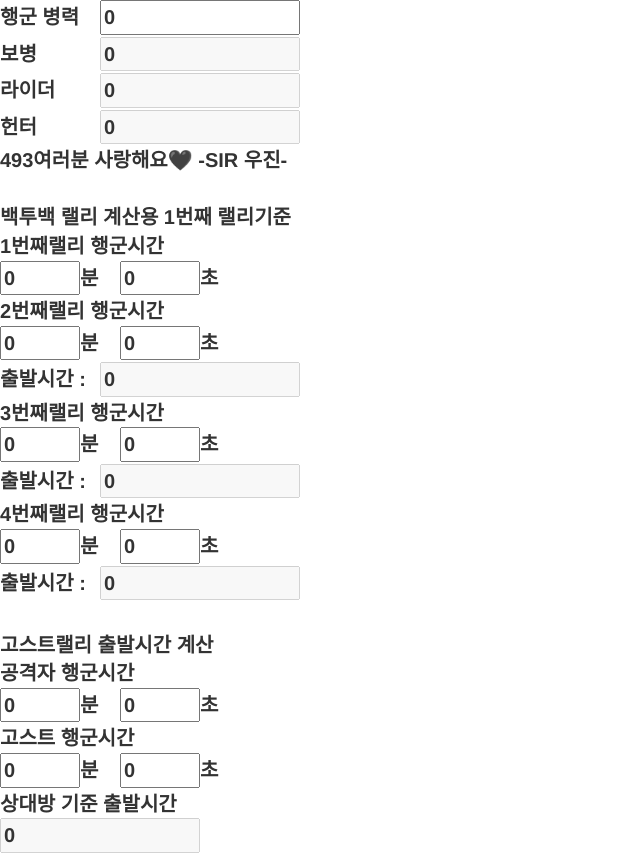
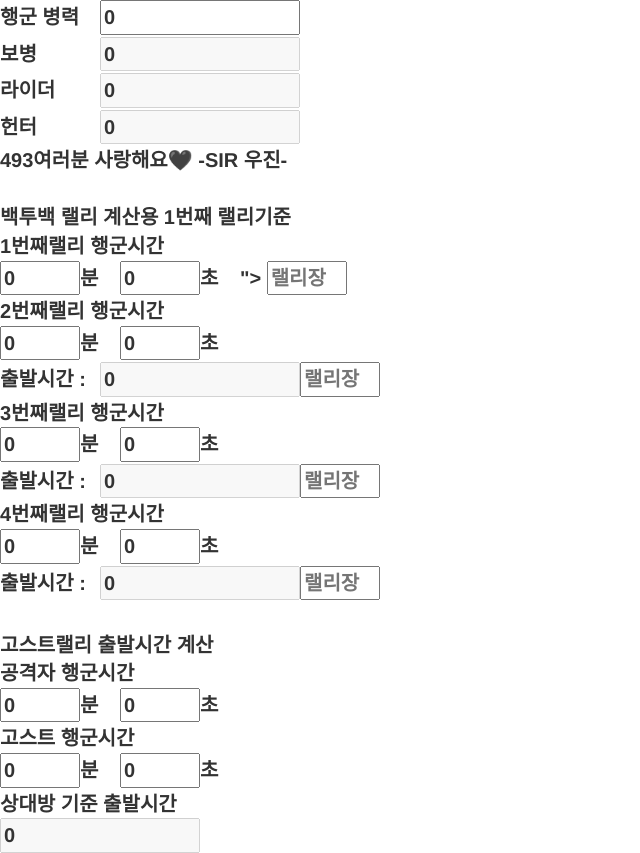
Before and after one commit to JooWooJin/unitset, a Vue app: page / in a window 1280 px wide. Shown: the whole page, without its empty margins (0-640 px from the left). Built offline with nearby package versions, Linux system fonts and the light colour scheme.

Commit message:
Update App.vue
찐찐막

```diff
--- a/src/App.vue
+++ b/src/App.vue
@@ -19,7 +19,8 @@
     <input type="number" v-model="M1" style="width:80px">
     <label style="width:40px">분</label>
     <input type="number" v-model="S1" style="width:80px">
-    <label style="width:40px">초</label>
+    <label style="width:40px">초</label>">
+    <input type="number" placeholder="랠리장 이름 메모" style="width:80px">
     <div>2번째랠리 행군시간</div>
     <input type="number" v-model="M2" style="width:80px">
     <label style="width:40px">분</label>
@@ -28,6 +29,7 @@
     <br>
     <label>출발시간 : </label>
     <input type="text" v-model="T2" disabled>
+    <input type="number" placeholder="랠리장 이름 메모" style="width:80px">
     <div>3번째랠리 행군시간</div>
     <input type="number" v-model="M3" style="width:80px">
     <label style="width:40px">분</label>
@@ -36,6 +38,7 @@
     <br>
     <label>출발시간 : </label>
     <input type="text" v-model="T3" disabled>
+    <input type="number" placeholder="랠리장 이름 메모" style="width:80px">
     <div>4번째랠리 행군시간</div>
     <input type="number" v-model="M4" style="width:80px">
     <label style="width:40px">분</label>
@@ -44,6 +47,7 @@
     <br>
     <label>출발시간 : </label>
     <input type="text" v-model="T4" disabled>
+    <input type="number" placeholder="랠리장 이름 메모" style="width:80px">
     <br>
     <br>
     <div>고스트랠리 출발시간 계산</div>
```
